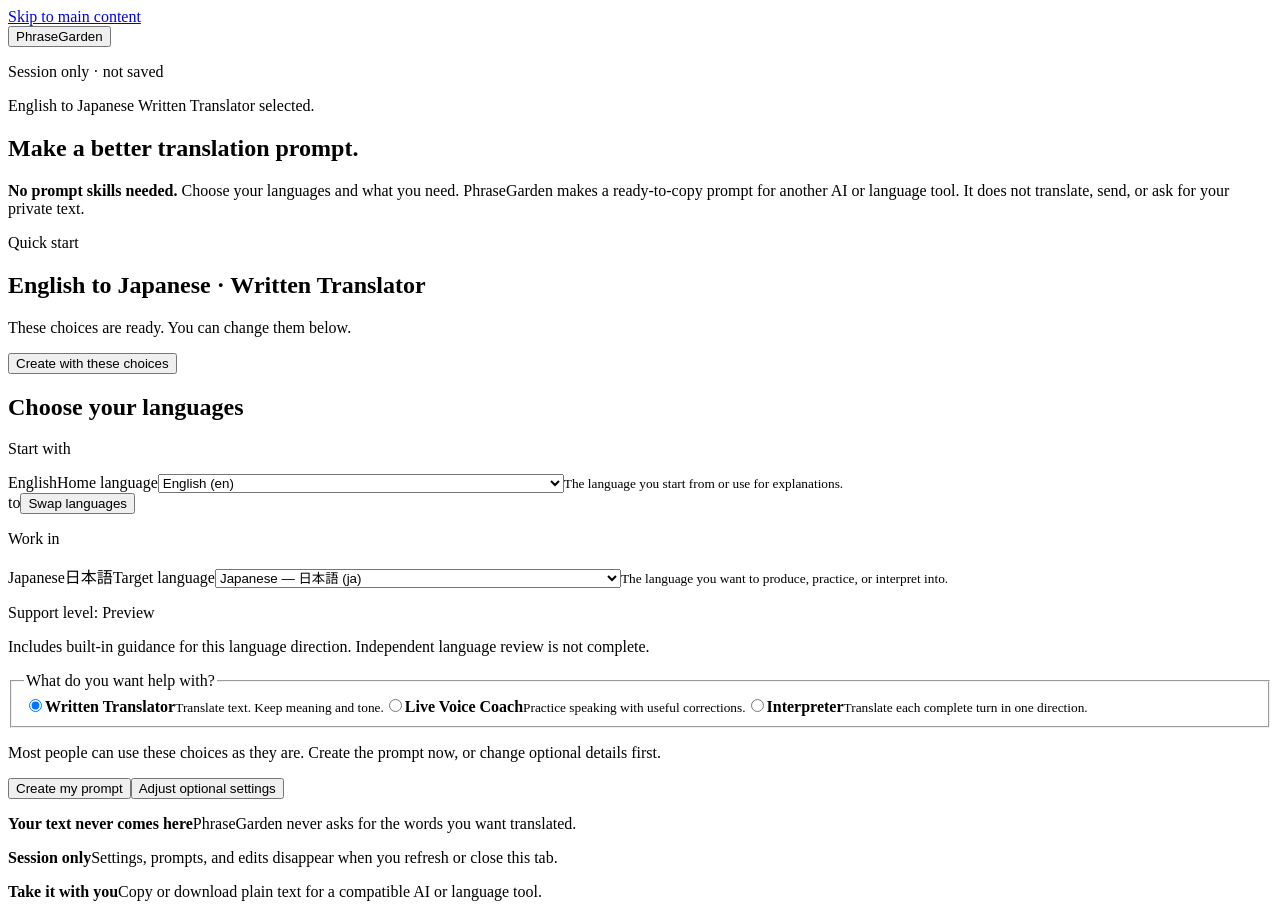
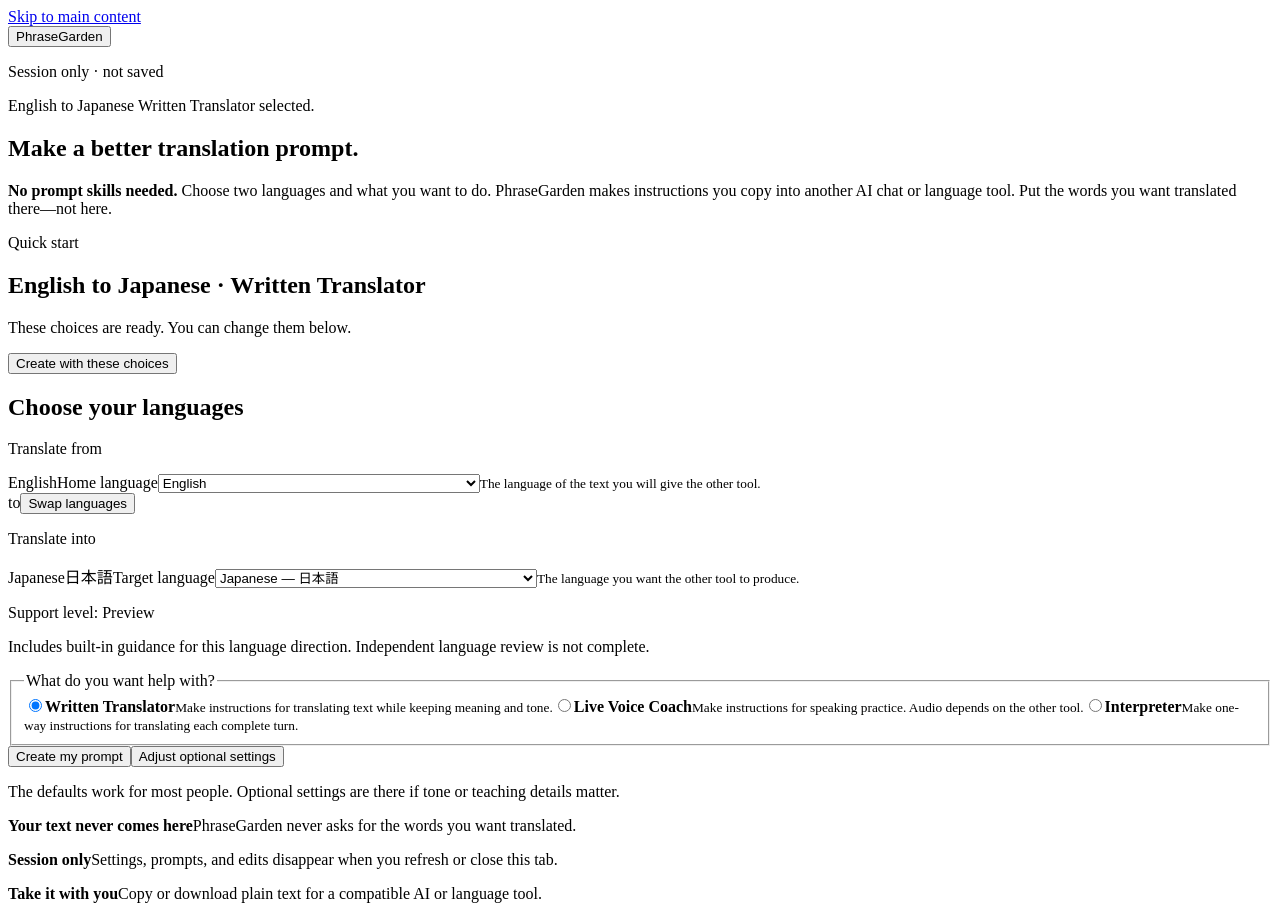
Before and after one commit to jkolantree/phrasegarden, a Preact app: page / in a window 1280 px wide. Built offline with nearby package versions, Linux system fonts and the light colour scheme.

Commit message:
Clarify the beginner language journey

```diff
--- a/src/app/App.tsx
+++ b/src/app/App.tsx
@@ -39,13 +39,15 @@
   OPTION_LABELS_EN,
   WARNING_MESSAGES_EN,
 } from "../locales";
-import {
-  SEARCHABLE_LANGUAGE_PROFILE_CATALOG,
-  type SearchableLanguageProfile,
-} from "../packs";
+import type { SearchableLanguageProfile } from "../packs";
 import { BehaviorSummary } from "../ui/BehaviorSummary";
 import { LanguageLabel } from "../ui/LanguageLabel";
 import { SupportStatus } from "../ui/SupportStatus";
+import {
+  PUBLIC_LANGUAGE_PROFILE_CATALOG,
+  publicLanguageName,
+  publicLanguageOptionLabel,
+} from "../ui/language-presentation";
 import {
   activePromptText,
   createPromptDraft,
@@ -126,20 +128,13 @@
 }
 
 function profileFor(id: string): SearchableLanguageProfile {
-  const profile = SEARCHABLE_LANGUAGE_PROFILE_CATALOG.find(
+  const profile = PUBLIC_LANGUAGE_PROFILE_CATALOG.find(
     (item) => item.ref.id === id,
   );
   if (profile === undefined) {
     throw new Error(`Missing bundled language profile: ${id}`);
   }
   return profile;
-}
-
-function optionLabel(profile: SearchableLanguageProfile): string {
-  const primaryName = profile.searchableNames[0] ?? profile.ref.id;
-  return primaryName === profile.autonym
-    ? `${profile.autonym} (${profile.ref.id})`
-    : `${primaryName} — ${profile.autonym} (${profile.ref.id})`;
 }
 
 function humanize(value: string): string {
@@ -159,6 +154,32 @@
       return "Live Voice Coach";
     case "interpreter":
       return "Interpreter";
+  }
+}
+
+function pairRailCopy(modality: ActiveModality) {
+  switch (modality) {
+    case "written":
+      return {
+        homeKicker: "Translate from",
+        homeHelp: "The language of the text you will give the other tool.",
+        targetKicker: "Translate into",
+        targetHelp: "The language you want the other tool to produce.",
+      } as const;
+    case "live-voice":
+      return {
+        homeKicker: "Explain in",
+        homeHelp: "The language you want explanations and teaching in.",
+        targetKicker: "Practice in",
+        targetHelp: "The language you want to practice speaking.",
+      } as const;
+    case "interpreting":
+      return {
+        homeKicker: "Translate from",
+        homeHelp: "The language of each turn you give the other tool.",
+        targetKicker: "Translate into",
+        targetHelp: "The one language the other tool should produce.",
+      } as const;
   }
 }
 
@@ -230,6 +251,23 @@
   return { ...base, ...common } as RecipeConfiguration;
 }
 
+function directionAnnouncement(configuration: RecipeConfiguration): string {
+  const homeName = publicLanguageName(configuration.languages.home.id);
+  const targetName = publicLanguageName(configuration.languages.target.id);
+  const compiled = compilePresentation(configuration);
+  if (!compiled.ok) {
+    return `Direction changed to ${homeName} to ${targetName}. Support level could not be determined.`;
+  }
+  const preview = compiled.result.provenance.supportTier === "preview";
+  return `Direction changed to ${homeName} to ${targetName}. Support level: ${
+    preview ? "Preview" : "Generic"
+  }. ${
+    preview
+      ? "Built-in direction guidance; independent language review is not complete."
+      : "General guidance only."
+  }`;
+}
+
 interface LanguageSelectProps {
   readonly id: string;
   readonly label: string;
@@ -257,13 +295,14 @@
         aria-describedby={helpId}
         onChange={(event) => onChange(event.currentTarget.value)}
       >
-        {SEARCHABLE_LANGUAGE_PROFILE_CATALOG.map((profile) => (
+        {PUBLIC_LANGUAGE_PROFILE_CATALOG.map((profile) => (
           <option
             key={profile.ref.id}
             value={profile.ref.id}
             disabled={profile.ref.id === excludedId}
+            dir="auto"
           >
-            {optionLabel(profile)}
+            {publicLanguageOptionLabel(profile)}
           </option>
         ))}
       </select>
@@ -296,7 +335,10 @@
           />
           <span>
             <strong>Written Translator</strong>
-            <small>Translate text. Keep meaning and tone.</small>
+            <small>
+              Make instructions for translating text while keeping meaning and
+              tone.
+            </small>
           </span>
         </label>
         <label for={`${prefix}-voice`}>
@@ -310,7 +352,10 @@
           />
           <span>
             <strong>Live Voice Coach</strong>
-            <small>Practice speaking with useful corrections.</small>
+            <small>
+              Make instructions for speaking practice. Audio depends on the
+              other tool.
+            </small>
           </span>
         </label>
         <label for={`${prefix}-interpreter`}>
@@ -324,7 +369,9 @@
           />
           <span>
             <strong>Interpreter</strong>
-            <small>Translate each complete turn in one direction.</small>
+            <small>
+              Make one-way instructions for translating each complete turn.
+            </small>
           </span>
         </label>
       </div>
@@ -430,19 +477,18 @@
 }) {
   const home = profileFor(configuration.languages.home.id);
   const target = profileFor(configuration.languages.target.id);
+  const copy = pairRailCopy(configuration.settings.modality);
   return (
     <div class={`pair-rails${compact ? " pair-rails-compact" : ""}`}>
       <section class="language-rail home-rail" aria-labelledby="home-rail-title">
         <p class="rail-kicker" id="home-rail-title">
-          {configuration.settings.modality === "interpreting"
-            ? "Translate from"
-            : "Start with"}
+          {copy.homeKicker}
         </p>
         <LanguageLabel profile={home} showCode={false} />
         <LanguageSelect
           id={compact ? "builder-home-language" : "home-language"}
           label="Home language"
-          help="The language you start from or use for explanations."
+          help={copy.homeHelp}
           value={home.ref.id}
           excludedId={target.ref.id}
           onChange={onHome}
@@ -459,21 +505,53 @@
         aria-labelledby="target-rail-title"
       >
         <p class="rail-kicker" id="target-rail-title">
-          {configuration.settings.modality === "interpreting"
-            ? "Translate into"
-            : "Work in"}
+          {copy.targetKicker}
         </p>
         <LanguageLabel profile={target} showCode={false} />
         <LanguageSelect
           id={compact ? "builder-target-language" : "target-language"}
           label="Target language"
-          help="The language you want to produce, practice, or interpret into."
+          help={copy.targetHelp}
           value={target.ref.id}
           excludedId={home.ref.id}
           onChange={onTarget}
         />
       </section>
     </div>
+  );
+}
+
+function ReviewDirection({
+  configuration,
+}: {
+  readonly configuration: RecipeConfiguration;
+}) {
+  const home = profileFor(configuration.languages.home.id);
+  const target = profileFor(configuration.languages.target.id);
+  const targetName = publicLanguageName(target.ref.id);
+  return (
+    <p class="review-direction" data-testid="review-direction">
+      <span lang="en" dir="ltr">
+        {publicLanguageName(home.ref.id)}
+      </span>
+      <span aria-hidden="true">→</span>
+      <span class="sr-only"> to </span>
+      <span lang="en" dir="ltr">
+        {targetName}
+        {targetName !== target.autonym && (
+          <>
+            {" ("}
+            <bdi lang={target.ref.id} dir={target.direction}>
+              {target.autonym}
+            </bdi>
+            {")"}
+          </>
+        )}
+      </span>
+      <span aria-hidden="true">·</span>
+      <span class="sr-only">, </span>
+      <span>{toolName(configuration.recipe.id)}</span>
+    </p>
   );
 }
 
@@ -630,7 +708,6 @@
   function selectLanguages(
     homeLanguageId: string,
     targetLanguageId: string,
-    message: string,
   ): void {
     if (homeLanguageId === targetLanguageId) {
       setAnnouncement(
@@ -638,15 +715,14 @@
       );
       return;
     }
-    setConfiguration((current) =>
-      rematerialize(
-        current,
-        homeLanguageId,
-        targetLanguageId,
-        current.recipe.id,
-      ),
+    const next = rematerialize(
+      configuration,
+      homeLanguageId,
+      targetLanguageId,
+      configuration.recipe.id,
     );
-    setAnnouncement(message);
+    setConfiguration(next);
+    setAnnouncement(directionAnnouncement(next));
   }
 
   function chooseTool(recipeId: ActiveRecipeId): void {
@@ -855,10 +931,10 @@
               Make a better translation prompt.
             </h1>
             <p class="hero-copy">
-              <strong>No prompt skills needed.</strong> Choose your languages
-              and what you need. PhraseGarden makes a ready-to-copy prompt for
-              another AI or language tool. It does not translate, send, or ask
-              for your private text.
+              <strong>No prompt skills needed.</strong> Choose two languages and
+              what you want to do. PhraseGarden makes instructions you copy
+              into another AI chat or language tool. Put the words you want
+              translated there—not here.
             </p>
           </section>
 
@@ -869,13 +945,9 @@
             >
               <p class="eyebrow">Quick start</p>
               <h2 id="mobile-quick-start-title">
-                {profileFor(configuration.languages.home.id)
-                  .searchableNames[0] ??
-                  configuration.languages.home.id}
+                {publicLanguageName(configuration.languages.home.id)}
                 {" to "}
-                {profileFor(configuration.languages.target.id)
-                  .searchableNames[0] ??
-                  configuration.languages.target.id}
+                {publicLanguageName(configuration.languages.target.id)}
                 {" · "}
                 {toolName(configuration.recipe.id)}
               </h2>
@@ -901,21 +973,18 @@
                 selectLanguages(
                   id,
                   configuration.languages.target.id,
-                  `Home language changed to ${profileFor(id).autonym}.`,
                 )
               }
               onTarget={(id) =>
                 selectLanguages(
                   configuration.languages.home.id,
                   id,
-                  `Target language changed to ${profileFor(id).autonym}.`,
                 )
               }
               onSwap={() =>
                 selectLanguages(
                   configuration.languages.target.id,
                   configuration.languages.home.id,
-                  "Language direction swapped.",
                 )
               }
             />
@@ -931,11 +1000,6 @@
                 value={configuration.recipe.id}
                 onChange={chooseTool}
               />
-              <p class="quick-start-note">
-                {configuration.settings.modality === "interpreting"
-                  ? "One direction at a time. Swap the languages and create another prompt for the reverse direction."
-                  : "Most people can use these choices as they are. Create the prompt now, or change optional details first."}
-              </p>
               <div class="home-actions">
                 <button
                   type="button"
@@ -962,6 +1026,11 @@
                   </button>
                 )}
               </div>
+              <p class="quick-start-note">
+                {configuration.settings.modality === "interpreting"
+                  ? "One direction at a time. Swap the languages and create another prompt for the reverse direction."
+                  : "The defaults work for most people. Optional settings are there if tone or teaching details matter."}
+              </p>
               {confirmReplacePrompt && (
                 <ReplacePromptConfirmation
                   onKeep={() => navigateTo("review")}
@@ -1017,21 +1086,18 @@
               selectLanguages(
                 id,
                 configuration.languages.target.id,
-                `Home language changed to ${profileFor(id).autonym}.`,
               )
             }
             onTarget={(id) =>
               selectLanguages(
                 configuration.languages.home.id,
                 id,
-                `Target language changed to ${profileFor(id).autonym}.`,
               )
             }
             onSwap={() =>
               selectLanguages(
                 configuration.languages.target.id,
                 configuration.languages.home.id,
-                "Language direction swapped.",
               )
             }
           />
@@ -1513,6 +1579,10 @@
             </p>
           </div>
 
+          <ReviewDirection
+            configuration={artifact.result.normalizedConfiguration}
+          />
+
           <div class="review-handoff-grid">
             <div class="review-notices">
               <SupportStatus provenance={artifact.result.provenance} />
--- a/src/ui/LanguageLabel.tsx
+++ b/src/ui/LanguageLabel.tsx
@@ -1,4 +1,5 @@
 import type { SearchableLanguageProfile } from "../packs";
+import { publicLanguageName } from "./language-presentation";
 
 interface LanguageLabelProps {
   readonly profile: SearchableLanguageProfile;
@@ -9,7 +10,7 @@
   profile,
   showCode = true,
 }: LanguageLabelProps) {
-  const primaryName = profile.searchableNames[0] ?? profile.ref.id;
+  const primaryName = publicLanguageName(profile.ref.id);
   const namesMatch = primaryName === profile.autonym;
   return (
     <span class="language-label">
--- a/src/ui/SupportStatus.tsx
+++ b/src/ui/SupportStatus.tsx
@@ -24,7 +24,7 @@
       <p class="support-detail">
         {preview
           ? "Includes built-in guidance for this language direction. Independent language review is not complete."
-          : "Uses general guidance only. No guidance written for this exact language direction is included."}
+          : "Uses PhraseGarden's general meaning-and-tone rules. This exact language direction has no pair-specific guidance or independent language review."}
       </p>
     </div>
   );
--- /dev/null
+++ b/src/ui/language-presentation.ts
@@ -0,0 +1,65 @@
+import {
+  SEARCHABLE_LANGUAGE_PROFILE_CATALOG,
+  type SearchableLanguageProfile,
+} from "../packs";
+
+const FIRST_STRONG_ISOLATE = "\u2068";
+const POP_DIRECTIONAL_ISOLATE = "\u2069";
+
+const PUBLIC_LANGUAGE_ENTRIES = [
+  ["zh-Hant-TW", "Chinese, Traditional (Taiwan)"],
+  ["en", "English"],
+  ["fr", "French"],
+  ["de", "German"],
+  ["he", "Hebrew"],
+  ["id", "Indonesian"],
+  ["it", "Italian"],
+  ["ja", "Japanese"],
+  ["tlh", "Klingon"],
+  ["pt", "Portuguese"],
+  ["es", "Spanish"],
+  ["yi", "Yiddish"],
+] as const;
+
+const publicNameById = new Map<string, string>(PUBLIC_LANGUAGE_ENTRIES);
+
+function requiredProfile(id: string): SearchableLanguageProfile {
+  const profile = SEARCHABLE_LANGUAGE_PROFILE_CATALOG.find(
+    (candidate) => candidate.ref.id === id,
+  );
+  if (profile === undefined) {
+    throw new Error(`Missing public language profile: ${id}`);
+  }
+  return profile;
+}
+
+if (
+  publicNameById.size !== PUBLIC_LANGUAGE_ENTRIES.length ||
+  PUBLIC_LANGUAGE_ENTRIES.length !== SEARCHABLE_LANGUAGE_PROFILE_CATALOG.length ||
+  SEARCHABLE_LANGUAGE_PROFILE_CATALOG.some(
+    (profile) => !publicNameById.has(profile.ref.id),
+  )
+) {
+  throw new Error("Public language presentation catalog is not exact");
+}
+
+export const PUBLIC_LANGUAGE_PROFILE_CATALOG: readonly SearchableLanguageProfile[] =
+  Object.freeze(PUBLIC_LANGUAGE_ENTRIES.map(([id]) => requiredProfile(id)));
+
+export function publicLanguageName(id: string): string {
+  const name = publicNameById.get(id);
+  if (name === undefined) {
+    throw new Error(`Missing public language name: ${id}`);
+  }
+  return name;
+}
+
+export function publicLanguageOptionLabel(
+  profile: SearchableLanguageProfile,
+): string {
+  const publicName = publicLanguageName(profile.ref.id);
+  if (publicName === profile.autonym) {
+    return publicName;
+  }
+  return `${publicName} — ${FIRST_STRONG_ISOLATE}${profile.autonym}${POP_DIRECTIONAL_ISOLATE}`;
+}
```
Also changed, not shown: src/ui/styles.css (+11 -0 lines), 7 other files (tests, documents, lock files or other folders).
